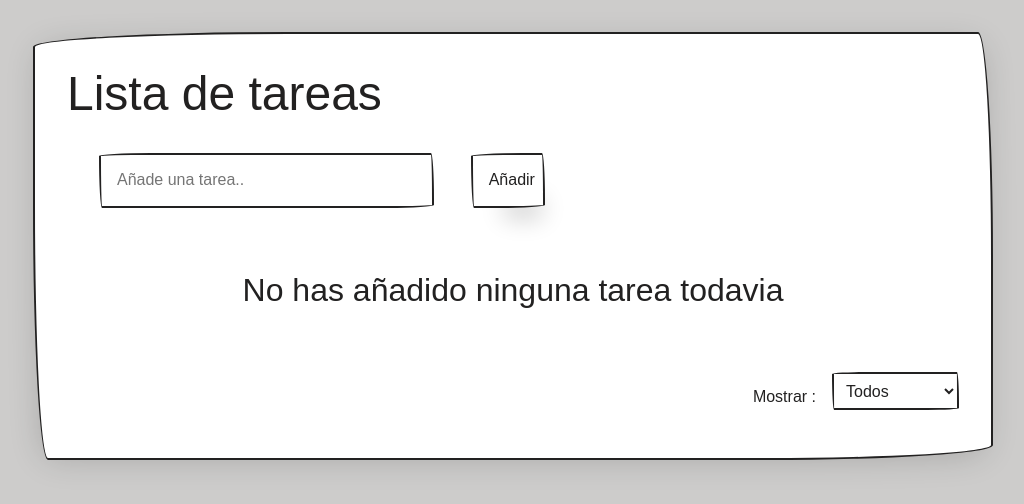
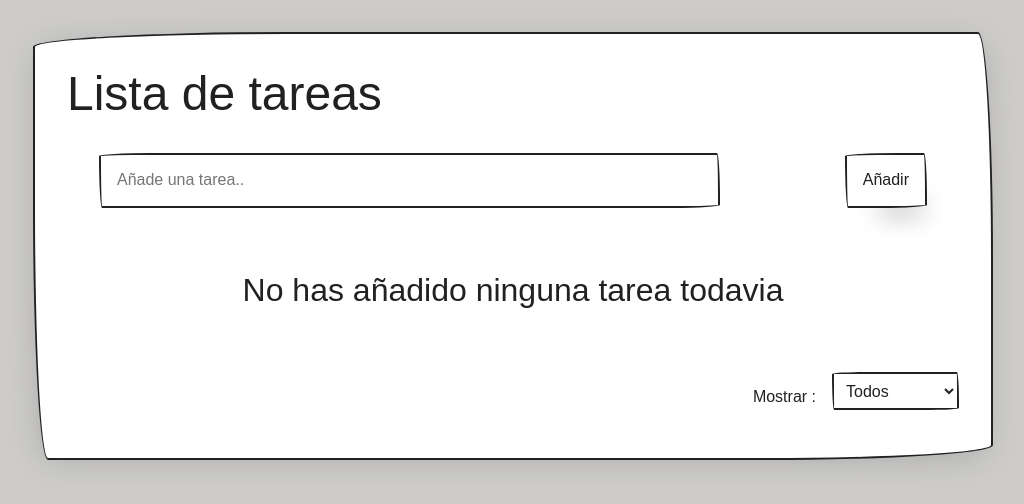
Before and after one commit to BenjaminZapata/todolist, a React (Create React App) app: page / in a window 1280 px wide. Shown: the top 504 px of the page, without its empty margins (159-1183 px from the left). Built offline with nearby package versions, Linux system fonts and the light colour scheme; a web font is replaced by a local one.

Commit message:
26/12 12:55
Minimal visual modification

```diff
--- a/src/App.js
+++ b/src/App.js
@@ -76,9 +76,9 @@ function App() {
       <div className='container'>
         <section className='paper container border margin-large'>
           <h2 className='margin-none'>Lista de tareas</h2>
-          <form id='taskInput' onSubmit={(e) => addTask(e)} className='form-group row col-6 margin-large flex-edges'>
+          <form id='taskInput' onSubmit={(e) => addTask(e)} className='form-group row margin-large flex-edges'>
             <input className='col col-9' onChange={(e) => handleChange(e)} value={ input } type="text" placeholder="Añade una tarea.." id="paperInputs1" />
-            <button className='col col-2'>Añadir</button>
+            <button className='col'>Añadir</button>
             { displayAlert && <p className='col-12 margin-left-small'>La tarea debe tener al menos 3 caracteres</p>}
           </form>
           <section className='margin-top-large'>
```
